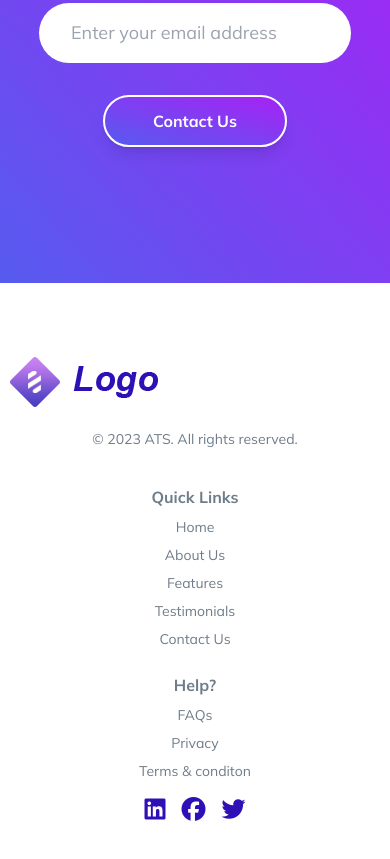
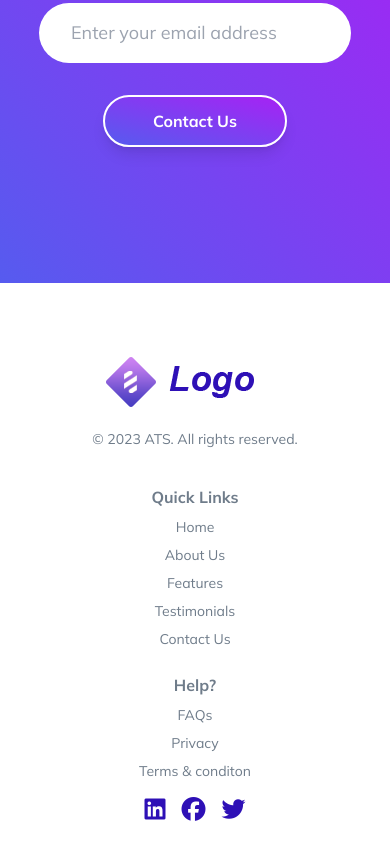
Before and after one commit to EliasNegasa/ATS-Landing-Page, a website: page src/index.html in a window 390 px wide. Shown: the part 4483-5342 px from the top of the page. Drawn offline with nearby package versions, Linux system fonts and the light colour scheme; files that its build step writes are made by us from their sources.

Commit message:
footer fixed

```diff
--- a/src/index.html
+++ b/src/index.html
@@ -243,7 +243,7 @@
         <div
             class="relative container mx-auto py-16 font-mulish flex flex-col md:flex-row justify-center md:justify-between text-center md:text-left space-y-4 max-w-4xl">
             <div class="w-full md:w-2/5">
-                <img src="../images/footer-logo-c.png" alt="">
+                <img class="mx-auto md:mx-0" src="./images/footer-logo-c.png" alt="">
                 <p class="text-body text-sm my-3">© 2023 ATS. All rights reserved.</p>
             </div>
 
```
